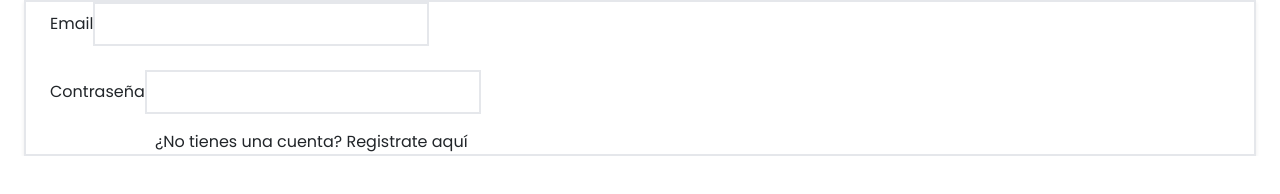
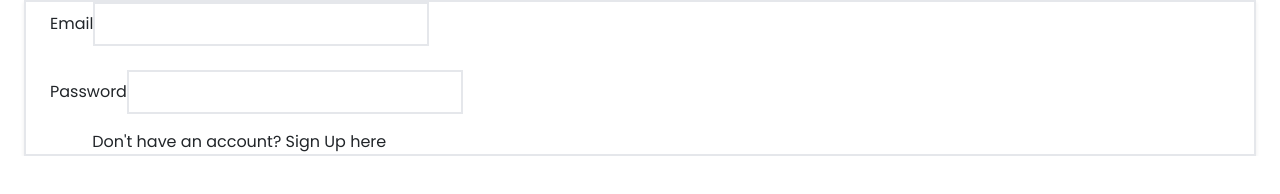
Before and after one commit to 19Mega/e-commerce-frontend, a React (Vite) app: page /login in a window 1280 px wide. Shown: the part 4066-4260 px from the top of the page. Built offline with nearby package versions, Linux system fonts and the light colour scheme; no server answers.

Commit message:
clean & translate

```diff
--- a/src/routes/pages/Login.jsx
+++ b/src/routes/pages/Login.jsx
@@ -1,4 +1,4 @@
-import React, { useState, useEffect, useContext } from 'react';
+import React, { useContext } from 'react';
 import { Link, useNavigate } from 'react-router-dom';
 
 import { UserContext } from '../context/UserContext';
@@ -13,7 +13,7 @@ export const Login = () => {
   const navigate = useNavigate();
 
   const { usuario } = useContext(UserContext);
-  const { userStore, userAction } = usuario;
+  const { userAction } = usuario;
 
   const { setCart } = useContext(CartContext);
 
@@ -31,8 +31,7 @@ export const Login = () => {
       if (loginResult.success) {
         setCart(JSON.parse(localStorage.getItem('userCart'))); // to update cart after login
         Swal.fire({
-          title: 'Bienvenido!',
-          text: 'A comprar!',
+          title: 'Welcome!',
           icon: 'success',
           timer: 2000,
         });
@@ -40,9 +39,9 @@ export const Login = () => {
       } else {
         Swal.fire({
           title: 'Error!',
-          text: 'Contraseña o Mail invalido!',
+          text: 'Invalid password or email!',
           icon: 'error',
-          confirmButtonText: 'Intentar de nuevo'
+          confirmButtonText: 'Try again'
         });
         setError(loginResult.error);
       }
@@ -77,7 +76,7 @@ export const Login = () => {
 
             <div className="mt-4">
               <label htmlFor="password" className="block text-sm">
-                Contraseña
+                Password
               </label>
               <input
                 type="password"
@@ -98,12 +97,11 @@ export const Login = () => {
               className="mt-12 w-full py-2 md:p-1 text-white bg-emerald-500 hover:bg-indigo-700 focus:outline-none font-medium"
               type="submit"
             >
-              Iniciar Sesión
+              Login
             </button>
 
-
             <Link to="/signup" className="text-sm align-bottom mt-4 block text-center">
-              ¿No tienes una cuenta? <span className='font-semibold hover:text-indigo-700'>Registrate aquí</span>
+              Don't have an account? <span className='font-semibold hover:text-indigo-700'>Sign Up here</span>
             </Link>
           </form>
         </div>
```
